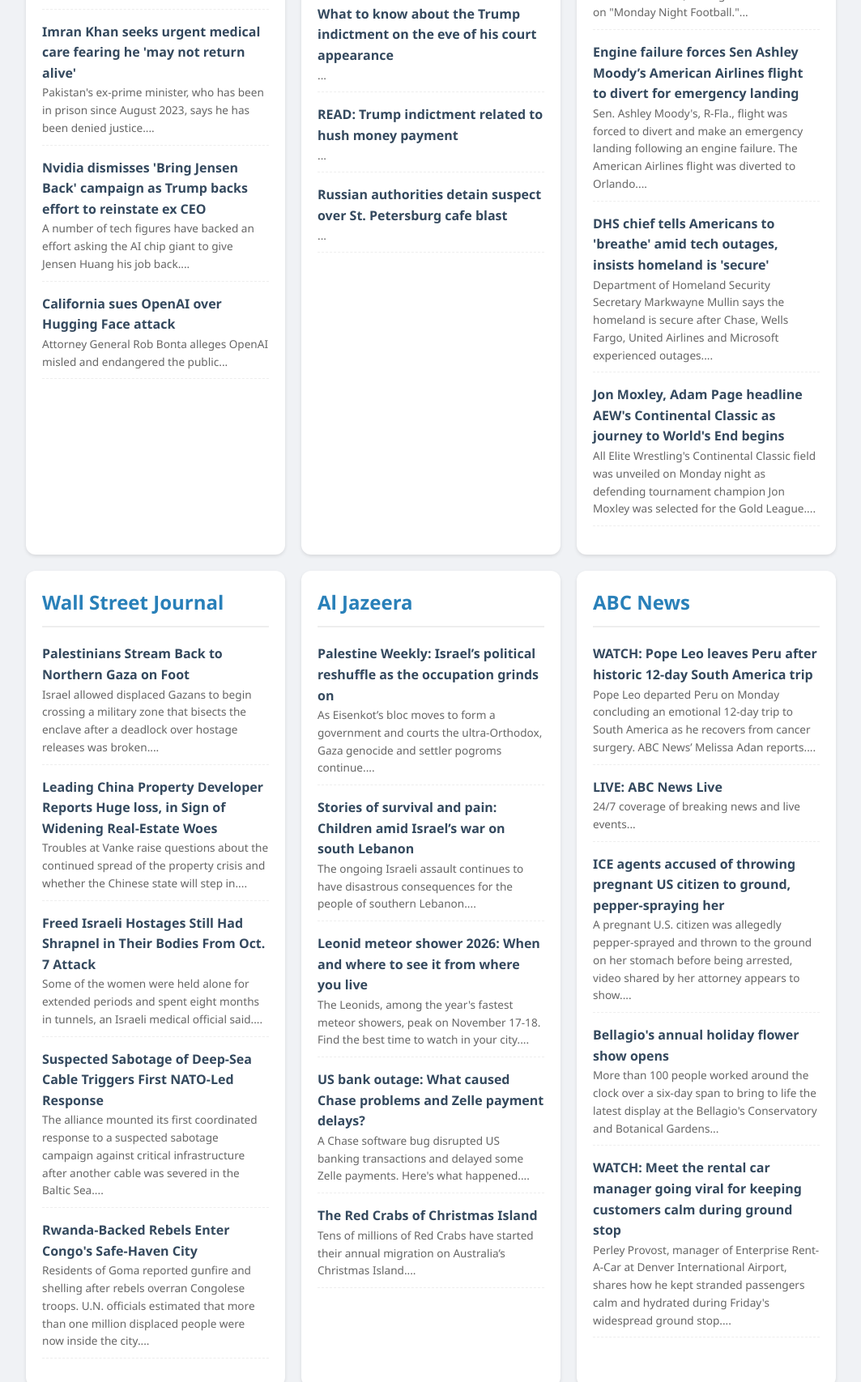
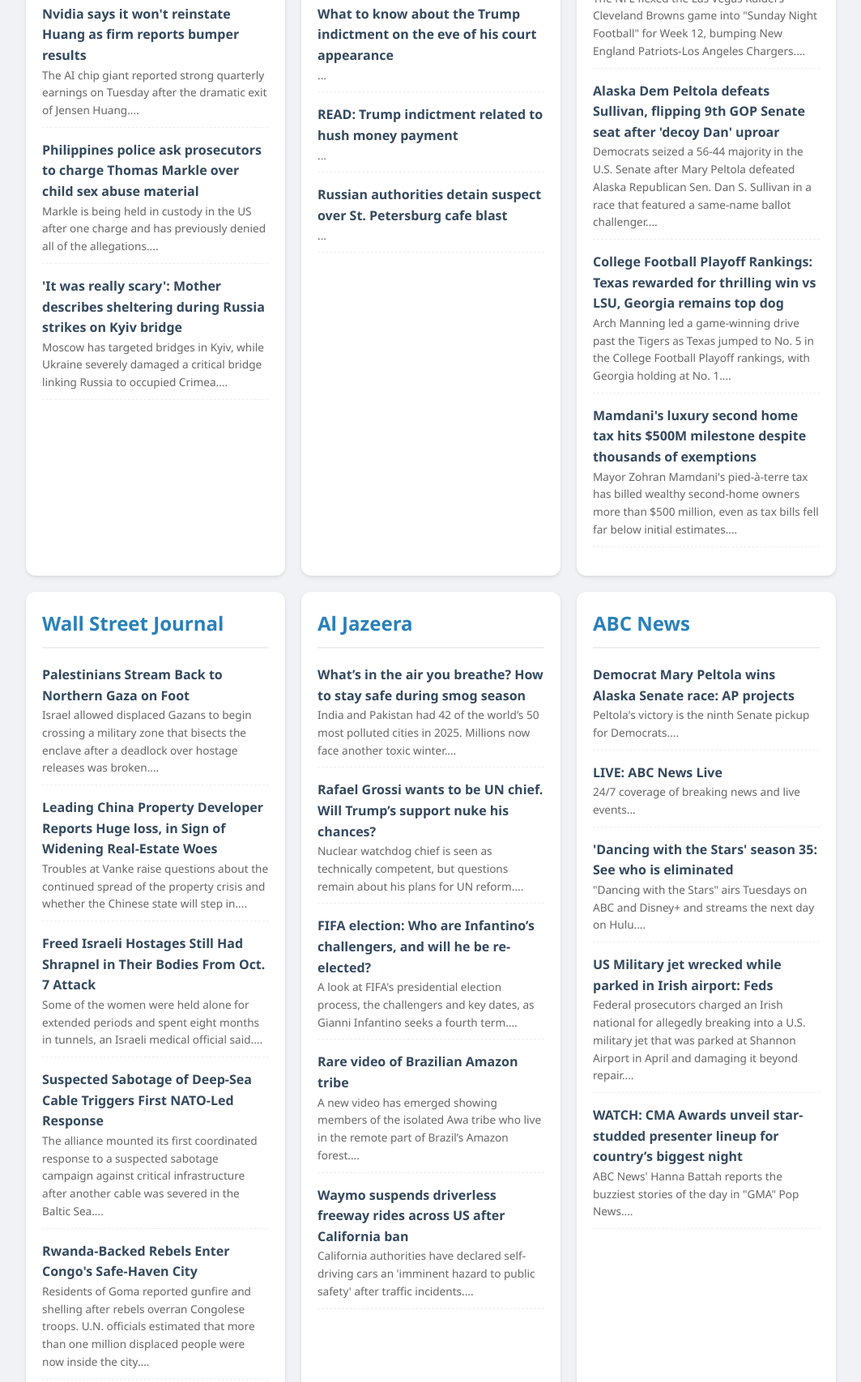
Before and after one commit to PeterWu1110/daily-news, a plain HTML site: page index.html in a window 1280 px wide. Shown: the part 947-2654 px from the top of the page at 81% size, without its empty margins (108-1171 px from the left). Drawn offline with Linux system fonts and the light colour scheme.

Commit message:
Update news content

```diff
--- a/index.html
+++ b/index.html
@@ -27,7 +27,7 @@
 <body>
     <header>
         <h1>📰 每日英語閱讀挑戰</h1>
-        <div>2026-11-17 14:39:59</div>
+        <div>2026-11-18 13:59:03</div>
     </header>
 
     <div class="quiz-section">
@@ -46,28 +46,28 @@
     <div class="news-grid">
         <div class='card'><h2>BBC News</h2>
                 <div class="news-item">
-                    <a href="https://www.bbc.co.uk/news/articles/cw772jk4rvmxo?at_medium=RSS&at_campaign=rss" target="_blank">Two major Kyiv bridges hit in Russian attack, mayor says</a>
-                    <div style="font-size:0.85em; color:#666;">The reported strikes come a day after Ukraine launched its largest recorded drone attack on Russia since the start of the war, according to Moscow....</div>
+                    <a href="https://www.bbc.co.uk/news/articles/cw772jk4rvmxo?at_medium=RSS&at_campaign=rss" target="_blank">Putin's Crimean Bridge partly collapses as Zelensky hails 'unprecedented' attack by Ukraine</a>
+                    <div style="font-size:0.85em; color:#666;">Ukraine says the missile and drone attack on the strategic bridge in the Russian-annexed Crimea took weeks to plan....</div>
                 </div>
 
                 <div class="news-item">
-                    <a href="https://www.bbc.co.uk/news/articles/c30rk8x5g80qo?at_medium=RSS&at_campaign=rss" target="_blank">Ukraine accuses Russia of targeting rescue operation after 'double-tap' strike kills 72</a>
-                    <div style="font-size:0.85em; color:#666;">Efforts to recover bodies after a “double-tap” attack in southern Ukraine are being hampered by continuing Russian strikes, officials say....</div>
+                    <a href="https://www.bbc.co.uk/news/articles/crz9dgz28zwdo?at_medium=RSS&at_campaign=rss" target="_blank">How the attack on Crimean Bridge unfolded</a>
+                    <div style="font-size:0.85em; color:#666;">One of the key symbols of Russia's occupation of Ukraine has suffered major damage after a seven-stage attack by Kyiv....</div>
                 </div>
 
                 <div class="news-item">
-                    <a href="https://www.bbc.co.uk/news/articles/cr894xq5yeyko?at_medium=RSS&at_campaign=rss" target="_blank">Imran Khan seeks urgent medical care fearing he 'may not return alive'</a>
-                    <div style="font-size:0.85em; color:#666;">Pakistan's ex-prime minister, who has been in prison since August 2023, says he has been denied justice....</div>
+                    <a href="https://www.bbc.co.uk/news/articles/cm2kl50vkwkdo?at_medium=RSS&at_campaign=rss" target="_blank">Nvidia says it won't reinstate Huang as firm reports bumper results</a>
+                    <div style="font-size:0.85em; color:#666;">The AI chip giant reported strong quarterly earnings on Tuesday after the dramatic exit of Jensen Huang....</div>
                 </div>
 
                 <div class="news-item">
-                    <a href="https://www.bbc.co.uk/news/articles/cry49plv8v3go?at_medium=RSS&at_campaign=rss" target="_blank">Nvidia dismisses 'Bring Jensen Back' campaign as Trump backs effort to reinstate ex CEO</a>
-                    <div style="font-size:0.85em; color:#666;">A number of tech figures have backed an effort asking the AI chip giant to give Jensen Huang his job back....</div>
+                    <a href="https://www.bbc.co.uk/news/articles/ckg5ry8m49ggo?at_medium=RSS&at_campaign=rss" target="_blank">Philippines police ask prosecutors to charge Thomas Markle over child sex abuse material</a>
+                    <div style="font-size:0.85em; color:#666;">Markle is being held in custody in the US after one charge and has previously denied all of the allegations....</div>
                 </div>
 
                 <div class="news-item">
-                    <a href="https://www.bbc.co.uk/news/articles/c6wy4xv2mxglo?at_medium=RSS&at_campaign=rss" target="_blank">California sues OpenAI over Hugging Face attack</a>
-                    <div style="font-size:0.85em; color:#666;">Attorney General Rob Bonta alleges OpenAI misled and endangered the public...</div>
+                    <a href="https://www.bbc.co.uk/news/articles/cq7825234lgmo?at_medium=RSS&at_campaign=rss" target="_blank">'It was really scary': Mother describes sheltering during Russia strikes on Kyiv bridge</a>
+                    <div style="font-size:0.85em; color:#666;">Moscow has targeted bridges in Kyiv, while Ukraine severely damaged a critical bridge linking Russia to occupied Crimea....</div>
                 </div>
                 </div><div class='card'><h2>CNN</h2>
                 <div class="news-item">
@@ -96,28 +96,28 @@
                 </div>
                 </div><div class='card'><h2>FOX News</h2>
                 <div class="news-item">
-                    <a href="https://www.foxnews.com/travel/duffy-vows-modernize-aging-air-traffic-system-nationwide-ground-stop" target="_blank">Duffy vows to modernize aging air traffic system after nationwide ground stop</a>
-                    <div style="font-size:0.85em; color:#666;">Transportation Secretary Sean Duffy says Friday&apos;s FAA ground stop was no hack, as the FAA probes a router issue, network problem or installation error....</div>
+                    <a href="https://www.foxnews.com/health/rfk-jr-faces-fierce-backlash-us-loses-measles-free-status-first-time-26-years" target="_blank">RFK Jr. faces fierce backlash after US loses measles-free status for first time in 26 years</a>
+                    <div style="font-size:0.85em; color:#666;">Health and Human Services Secretary Robert F. Kennedy Jr. faces criticism after the U.S. lost measles elimination status amid over 5,400 confirmed cases this year....</div>
                 </div>
 
                 <div class="news-item">
-                    <a href="https://www.foxnews.com/outkick-sports/chargers-justin-herbert-finally-win-first-game-season-brutal-mistake-ravens-star" target="_blank">Chargers, Justin Herbert finally win first game of season after brutal mistake by Ravens star</a>
-                    <div style="font-size:0.85em; color:#666;">Justin Herbert and Omarion Hampton powered the Los Angeles Chargers past the Baltimore Ravens, ending their winless skid on &quot;Monday Night Football.&quot;...</div>
+                    <a href="https://www.foxnews.com/outkick-sports/patriots-chargers-game-loses-primetime-slot-nfl-makes-first-flex-scheduling-move-2026-season" target="_blank">Patriots-Chargers game loses primetime slot as NFL makes first flex scheduling move of 2026 season</a>
+                    <div style="font-size:0.85em; color:#666;">The NFL flexed the Las Vegas Raiders-Cleveland Browns game into &quot;Sunday Night Football&quot; for Week 12, bumping New England Patriots-Los Angeles Chargers....</div>
                 </div>
 
                 <div class="news-item">
-                    <a href="https://www.foxnews.com/politics/engine-failure-forces-sen-ashley-moodys-american-airlines-flight-divert-emergency-landing" target="_blank">Engine failure forces Sen Ashley Moody’s American Airlines flight to divert for emergency landing</a>
-                    <div style="font-size:0.85em; color:#666;">Sen. Ashley Moody&apos;s, R-Fla., flight was forced to divert and make an emergency landing following an engine failure. The American Airlines flight was diverted to Orlando....</div>
+                    <a href="https://www.foxnews.com/politics/alaska-dem-peltola-defeats-sullivan-flipping-gop-senate-seat-decoy-dan-uproar" target="_blank">Alaska Dem Peltola defeats Sullivan, flipping 9th GOP Senate seat after 'decoy Dan' uproar</a>
+                    <div style="font-size:0.85em; color:#666;">Democrats seized a 56-44 majority in the U.S. Senate after Mary Peltola defeated Alaska Republican Sen. Dan S. Sullivan in a race that featured a same-name ballot challenger....</div>
                 </div>
 
                 <div class="news-item">
-                    <a href="https://www.foxnews.com/media/dhs-chief-tells-americans-breathe-amid-tech-outages-insists-homeland-secure" target="_blank">DHS chief tells Americans to 'breathe' amid tech outages, insists homeland is 'secure'</a>
-                    <div style="font-size:0.85em; color:#666;">Department of Homeland Security Secretary Markwayne Mullin says the homeland is secure after Chase, Wells Fargo, United Airlines and Microsoft experienced outages....</div>
+                    <a href="https://www.foxnews.com/outkick-sports/college-football-playoff-rankings-texas-rewarded-thrilling-win-vs-lsu-georgia-remains-top-dog" target="_blank">College Football Playoff Rankings: Texas rewarded for thrilling win vs LSU, Georgia remains top dog</a>
+                    <div style="font-size:0.85em; color:#666;">Arch Manning led a game-winning drive past the Tigers as Texas jumped to No. 5 in the College Football Playoff rankings, with Georgia holding at No. 1....</div>
                 </div>
 
                 <div class="news-item">
-                    <a href="https://www.foxnews.com/outkick-sports/jon-moxley-adam-page-headline-aew-continental-classic-journey-worlds-end-begins" target="_blank">Jon Moxley, Adam Page headline AEW's Continental Classic as journey to World's End begins</a>
-                    <div style="font-size:0.85em; color:#666;">All Elite Wrestling&apos;s Continental Classic field was unveiled on Monday night as defending tournament champion Jon Moxley was selected for the Gold League....</div>
+                    <a href="https://www.foxnews.com/politics/mamdanis-luxury-second-home-tax-hits-500m-milestone-despite-thousands-exemptions" target="_blank">Mamdani's luxury second home tax hits $500M milestone despite thousands of exemptions</a>
+                    <div style="font-size:0.85em; color:#666;">Mayor Zohran Mamdani&apos;s pied-à-terre tax has billed wealthy second-home owners more than $500 million, even as tax bills fell far below initial estimates....</div>
                 </div>
                 </div><div class='card'><h2>Wall Street Journal</h2>
                 <div class="news-item">
@@ -146,33 +146,33 @@
                 </div>
                 </div><div class='card'><h2>Al Jazeera</h2>
                 <div class="news-item">
-                    <a href="https://www.aljazeera.com/news/2026/11/17/palestine-weekly-israels-political-reshuffle-as-the-occupation-grinds-on?traffic_source=rss" target="_blank">Palestine Weekly: Israel’s political reshuffle as the occupation grinds on</a>
-                    <div style="font-size:0.85em; color:#666;">As Eisenkot’s bloc moves to form a government and courts the ultra-Orthodox, Gaza genocide and settler pogroms continue....</div>
+                    <a href="https://www.aljazeera.com/news/2026/11/18/whats-in-the-air-you-breathe-how-to-stay-safe-during-smog-season-2?traffic_source=rss" target="_blank">What’s in the air you breathe? How to stay safe during smog season</a>
+                    <div style="font-size:0.85em; color:#666;">India and Pakistan had 42 of the world’s 50 most polluted cities in 2025. Millions now face another toxic winter....</div>
                 </div>
 
                 <div class="news-item">
-                    <a href="https://www.aljazeera.com/features/2026/11/17/stories-of-survival-and-pain-children-amid-israels-war-on-south-lebanon?traffic_source=rss" target="_blank">Stories of survival and pain: Children amid Israel’s war on south Lebanon</a>
-                    <div style="font-size:0.85em; color:#666;">The ongoing Israeli assault continues to have disastrous consequences for the people of southern Lebanon....</div>
+                    <a href="https://www.aljazeera.com/news/2026/11/18/rafael-grossi-wants-to-be-un-chief-will-trumps-support-nuke-his-chances?traffic_source=rss" target="_blank">Rafael Grossi wants to be UN chief. Will Trump’s support nuke his chances?</a>
+                    <div style="font-size:0.85em; color:#666;">Nuclear watchdog chief is seen as technically competent, but questions remain about his plans for UN reform....</div>
                 </div>
 
                 <div class="news-item">
-                    <a href="https://www.aljazeera.com/news/2026/11/17/leonid-meteor-shower-2026-when-and-where-to-see-it-from-where-you-live?traffic_source=rss" target="_blank">Leonid meteor shower 2026: When and where to see it from where you live</a>
-                    <div style="font-size:0.85em; color:#666;">The Leonids, among the year&#039;s fastest meteor showers, peak on November 17-18. Find the best time to watch in your city....</div>
+                    <a href="https://www.aljazeera.com/sports/2026/11/18/fifa-president-election-nomination-infantino-diallo-tashima-vega?traffic_source=rss" target="_blank">FIFA election: Who are Infantino’s challengers, and will he be re-elected?</a>
+                    <div style="font-size:0.85em; color:#666;">A look at FIFA&#039;s presidential election process, the challengers and key dates, as Gianni Infantino seeks a fourth term....</div>
                 </div>
 
                 <div class="news-item">
-                    <a href="https://www.aljazeera.com/news/2026/11/17/us-bank-outage-what-caused-chase-problems-and-zelle-payment-delays?traffic_source=rss" target="_blank">US bank outage: What caused Chase problems and Zelle payment delays?</a>
-                    <div style="font-size:0.85em; color:#666;">A Chase software bug disrupted US banking transactions and delayed some Zelle payments. Here&#039;s what happened....</div>
+                    <a href="https://www.aljazeera.com/video/newsfeed/2026/11/18/rare-video-of-brazilian-amazon-tribe?traffic_source=rss" target="_blank">Rare video of Brazilian Amazon tribe</a>
+                    <div style="font-size:0.85em; color:#666;">A new video has emerged showing members of the isolated Awa tribe who live in the remote part of Brazil’s Amazon forest....</div>
                 </div>
 
                 <div class="news-item">
-                    <a href="https://www.aljazeera.com/video/newsfeed/2026/11/17/the-red-crabs-of-christmas-island?traffic_source=rss" target="_blank">The Red Crabs of Christmas Island</a>
-                    <div style="font-size:0.85em; color:#666;">Tens of millions of Red Crabs have started their annual migration on Australia’s Christmas Island....</div>
+                    <a href="https://www.aljazeera.com/news/2026/11/18/waymo-suspends-driverless-freeway-rides-across-us-after-california-ban?traffic_source=rss" target="_blank">Waymo suspends driverless freeway rides across US after California ban</a>
+                    <div style="font-size:0.85em; color:#666;">California authorities have declared self-driving cars an &#039;imminent hazard to public safety&#039; after traffic incidents....</div>
                 </div>
                 </div><div class='card'><h2>ABC News</h2>
                 <div class="news-item">
-                    <a href="https://abcnews.com/video/138189817/" target="_blank">WATCH:  Pope Leo leaves Peru after historic 12-day South America trip</a>
-                    <div style="font-size:0.85em; color:#666;">Pope Leo departed Peru on Monday concluding an emotional 12-day trip to South America as he recovers from cancer surgery. ABC News’ Melissa Adan reports....</div>
+                    <a href="https://abcnews.com/Politics/democrat-mary-peltola-wins-alaska-senate-race-defeating/story?id=137983873" target="_blank">Democrat Mary Peltola wins Alaska Senate race: AP projects</a>
+                    <div style="font-size:0.85em; color:#666;">Peltola's victory is the ninth Senate pickup for Democrats....</div>
                 </div>
 
                 <div class="news-item">
@@ -181,18 +181,18 @@
                 </div>
 
                 <div class="news-item">
-                    <a href="https://abcnews.com/US/ice-agents-accused-throwing-pregnant-us-citizen-ground/story?id=138199352" target="_blank">ICE agents accused of throwing pregnant US citizen to ground, pepper-spraying her</a>
-                    <div style="font-size:0.85em; color:#666;">A pregnant U.S. citizen was allegedly pepper-sprayed and thrown to the ground on her stomach before being arrested, video shared by her attorney appears to show....</div>
+                    <a href="https://abcnews.com/GMA/Culture/dancing-with-the-stars-season-35-who-is-eliminated/story?id=136377567" target="_blank">'Dancing with the Stars' season 35: See who is eliminated</a>
+                    <div style="font-size:0.85em; color:#666;">"Dancing with the Stars" airs Tuesdays on ABC and Disney+ and streams the next day on Hulu....</div>
                 </div>
 
                 <div class="news-item">
-                    <a href="https://abcnews.com/Lifestyle/wireStory/bellagios-annual-holiday-flower-show-opens-tens-thousands-138200333" target="_blank">Bellagio's annual holiday flower show opens</a>
-                    <div style="font-size:0.85em; color:#666;">More than 100 people worked around the clock over a six-day span to bring to life the latest display at the Bellagio's Conservatory and Botanical Gardens...</div>
+                    <a href="https://abcnews.com/International/man-charged-allegedly-destroying-us-military-plane-parked/story?id=138217970" target="_blank">US Military jet wrecked while parked in Irish airport: Feds</a>
+                    <div style="font-size:0.85em; color:#666;">Federal prosecutors charged an Irish national for allegedly breaking into a U.S. military jet that was parked at Shannon Airport in April and damaging it beyond repair....</div>
                 </div>
 
                 <div class="news-item">
-                    <a href="https://abcnews.com/video/138190400/" target="_blank">WATCH:  Meet the rental car manager going viral for keeping customers calm during ground stop</a>
-                    <div style="font-size:0.85em; color:#666;">Perley Provost, manager of Enterprise Rent-A-Car at Denver International Airport, shares how he kept stranded passengers calm and hydrated during Friday's widespread ground stop....</div>
+                    <a href="https://abcnews.com/video/138220247/" target="_blank">WATCH:  CMA Awards unveil star-studded presenter lineup for country’s biggest night</a>
+                    <div style="font-size:0.85em; color:#666;">ABC News' Hanna Battah reports the buzziest stories of the day in "GMA" Pop News....</div>
                 </div>
                 </div>
     </div>
```
